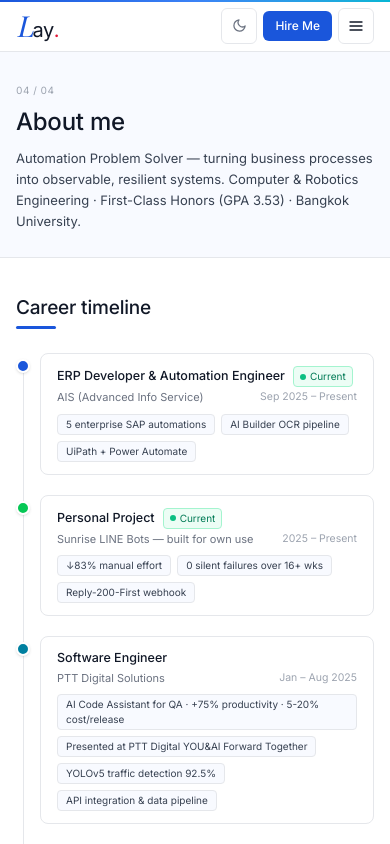
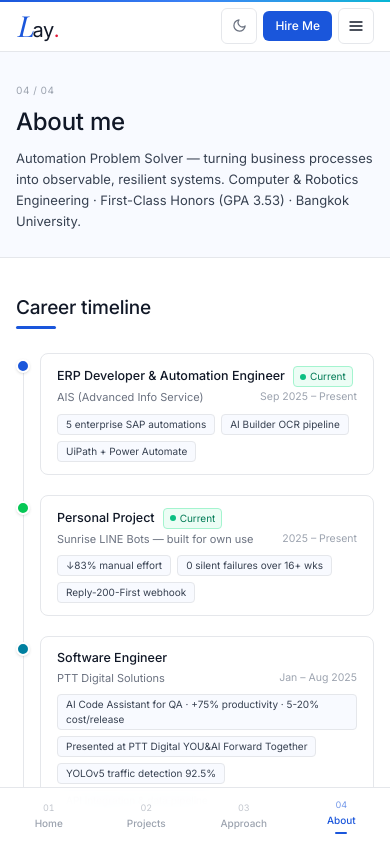
Before and after one commit to LayKanokporn/Portfoliolayya, a Next.js app: page /about-me in a window 390 px wide. Shown: the top 844 px of the page. Built offline with nearby package versions, Linux system fonts and the light colour scheme.

Commit message:
feat: mobile bottom nav + nav number spacing
Bottom tab bar (fixed, 4 pages) for mobile, hidden on lg+.
Body gets pb-14 to avoid content behind bar.
Nav page numbers get mr-1 gap from label.

Co-Authored-By: Claude Sonnet 4.6 <noreply@anthropic.com>

```diff
--- a/src/components/Nav.tsx
+++ b/src/components/Nav.tsx
@@ -36,7 +36,7 @@ export function Nav() {
                       : "text-[#6b7280] dark:text-[#94a3b8] border-transparent hover:text-[#111827] dark:hover:text-[#f1f5f9] hover:border-[#1a56db]/60"
                   }`}
                 >
-                  <span className="text-[10px] tabular-nums opacity-50">{p.num}</span>
+                  <span className="text-[10px] tabular-nums opacity-40 mr-1">{p.num}</span>
                   {p.label}
                 </Link>
               );
--- a/src/components/PageShell.tsx
+++ b/src/components/PageShell.tsx
@@ -1,20 +1,51 @@
 "use client";
 import Link from "next/link";
+import { usePathname } from "next/navigation";
 import { Nav } from "@/components/Nav";
 import { ScrollProgressBar } from "@/components/ScrollProgressBar";
 import { FloatingHireButton } from "@/components/FloatingHireButton";
 import { BackToTop } from "@/components/BackToTop";
+import { NAV_PAGES } from "@/data/portfolio";
 
 export function PageShell({ children }: { children: React.ReactNode }) {
   return (
-    <div className="min-h-screen bg-white dark:bg-[#0a0f1e] text-[#111827] dark:text-[#f1f5f9]">
+    <div className="min-h-screen bg-white dark:bg-[#0a0f1e] text-[#111827] dark:text-[#f1f5f9] pb-14 lg:pb-0">
       <ScrollProgressBar />
       <FloatingHireButton />
       <BackToTop />
       <Nav />
       {children}
       <Footer />
+      <MobileBottomNav />
     </div>
+  );
+}
+
+function MobileBottomNav() {
+  const pathname = usePathname();
+  return (
+    <nav className="fixed bottom-0 inset-x-0 z-30 lg:hidden border-t border-[#e5e7eb] dark:border-[#1e293b] bg-white/95 dark:bg-[#0a0f1e]/95 backdrop-blur-md">
+      <div className="grid grid-cols-4 h-14">
+        {NAV_PAGES.map((p) => {
+          const isActive = p.href === pathname || (p.href !== "/" && pathname.startsWith(p.href));
+          return (
+            <Link
+              key={p.href}
+              href={p.href}
+              className={`flex flex-col items-center justify-center gap-0.5 text-[10px] transition-colors ${
+                isActive
+                  ? "text-[#1a56db] dark:text-[#60a5fa]"
+                  : "text-[#9ca3af] dark:text-[#64748b]"
+              }`}
+            >
+              <span className="text-[9px] tabular-nums opacity-60">{p.num}</span>
+              <span className="font-medium">{p.label}</span>
+              {isActive && <span className="w-3 h-[2px] rounded-full bg-[#1a56db] dark:bg-[#60a5fa] mt-0.5" />}
+            </Link>
+          );
+        })}
+      </div>
+    </nav>
   );
 }
 
```
